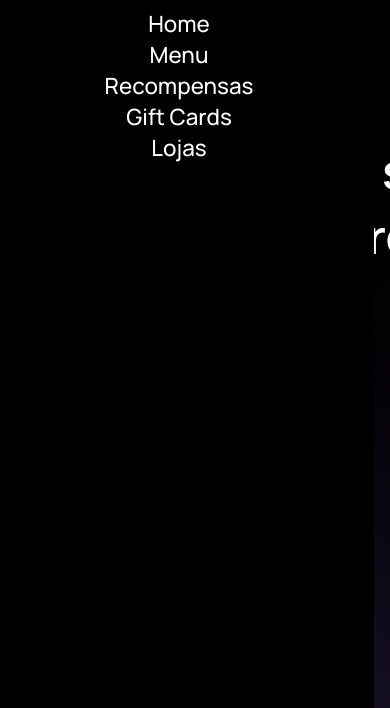
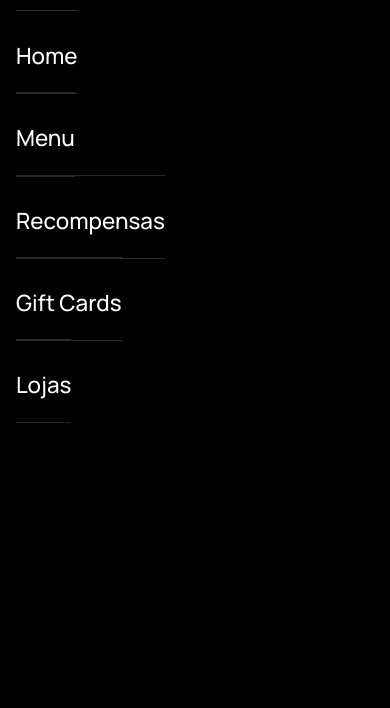
Before and after one commit to VanessaSVieira/rocket-coffe, a plain HTML site: page index.html in a window 390 px wide. Both pictures are taken after a click on the button 306 px from the left and 101 px from the top of the page. Shown: the part 136-844 px from the top of the page. Drawn offline with Linux system fonts and the light colour scheme; a web font is replaced by a local one.

Commit message:
atualizações

```diff
--- a/style.css
+++ b/style.css
@@ -126,10 +126,10 @@ button:hover {
         position: absolute;
         right: 0px;
         width: 100%;
-        top: 8rem;
-        height: 100vh;
+        top: 10rem;
+        height: 100%;
 
-        z-index: 10000;
+        z-index: 100000;
 
     }
 
@@ -193,7 +193,11 @@ button:hover {
 /*--------------MENU EXPANDED ---------------*/
 
 #navigation.active .menu #list-menu  {
-    display: block;
+    display: flex;
+    flex-direction: column;
+    align-items: flex-start;
+    padding: 1rem 1rem;
+    margin-left: 3rem;
     background-color: black;
 }
 
@@ -207,12 +211,10 @@ button:hover {
     display: none;
 }
 
-.menu #list-menu {
-    padding: 1rem 0;
-    margin: 0 1rem;
-    border-bottom: 1px solid hsla(240, 6%, 17%, 1);
+.menu a {
+    padding-block: 1.8rem 1.4rem;
+    border-block: 1px solid hsla(240, 6%, 17%, 1);
+    width: 100vw;
+}
 
 }
-
-
-}
```
